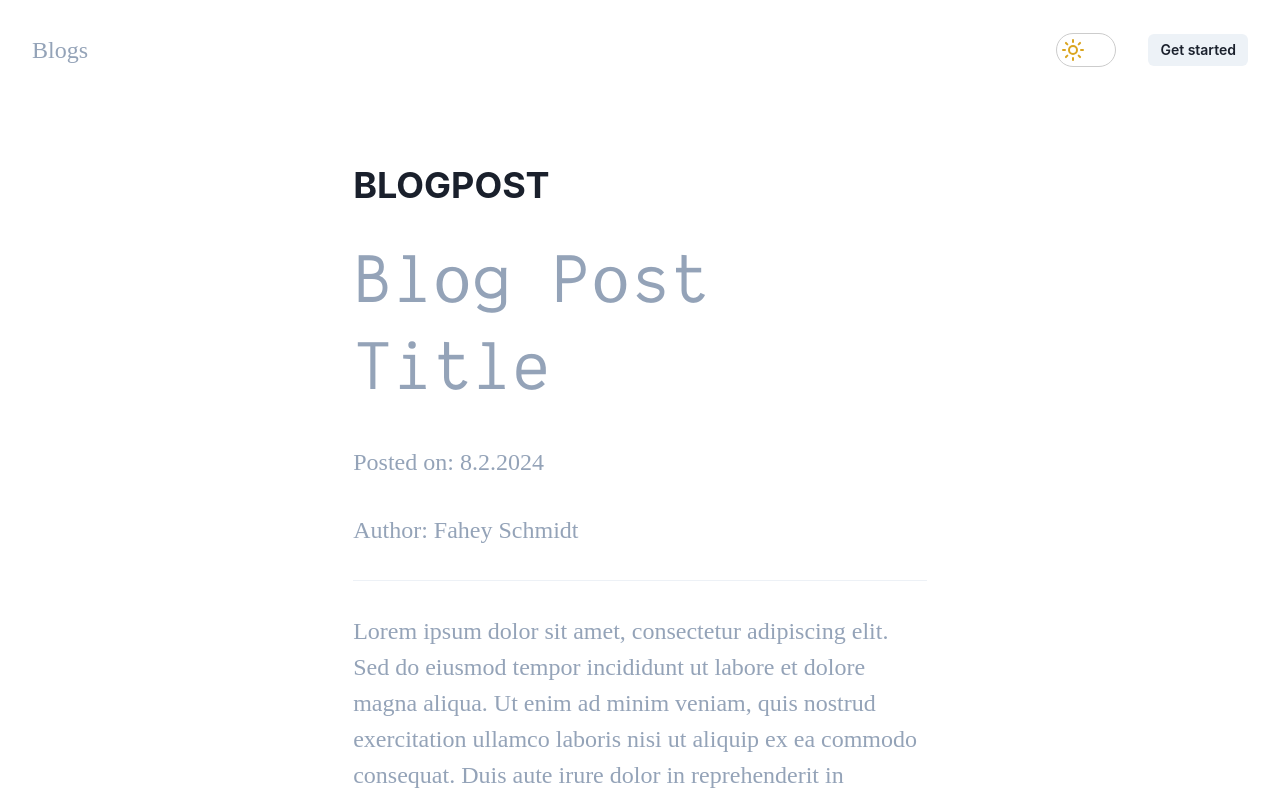
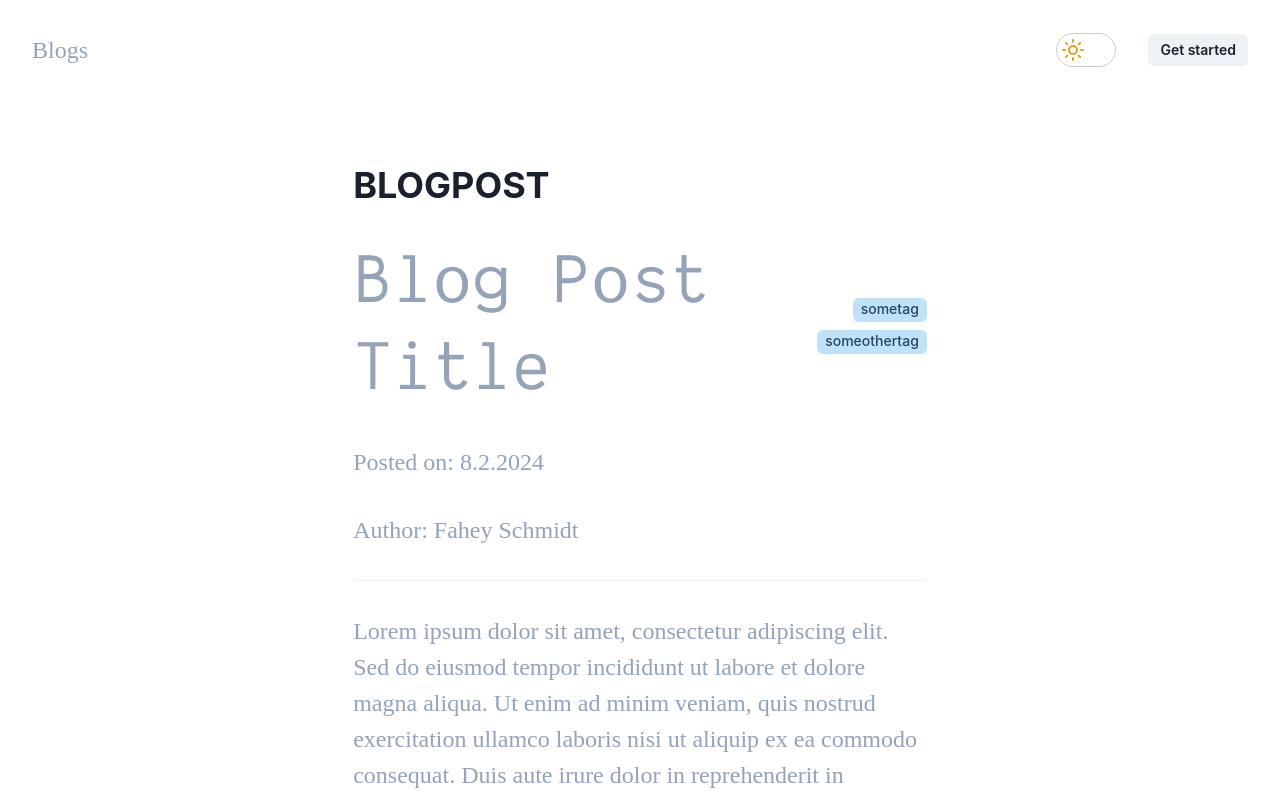
Before and after one commit to RauliYoung/QLimax, a Next.js app: page /blogpage in a window 1280 px wide. Shown: the top 800 px of the page. Built offline with nearby package versions, Linux system fonts and the light colour scheme; a web font is replaced by a local one.

Commit message:
tags to blogpage

```diff
--- a/src/app/blogpage/page.tsx
+++ b/src/app/blogpage/page.tsx
@@ -11,9 +11,11 @@ import {
   Textarea,
   IconButton,
   Flex,
+  Tag,
+  Stack,
 } from '@chakra-ui/react';
 import {useState} from 'react';
-import {BsHandThumbsUp, BsHeartFill} from 'react-icons/bs';
+import {BsHeartFill} from 'react-icons/bs';
 
 const BlogPostPage = () => {
   const date = new Date().toLocaleDateString('fi-FI');
@@ -23,10 +25,16 @@ const BlogPostPage = () => {
     <Container py={8}>
       <VStack spacing={8} alignItems="flex-start">
         <Heading>BLOGPOST</Heading>
+        <Flex alignItems="center" justifyContent="space-between">
           <h1>Blog Post Title</h1>
-          <p>Posted on: {date}</p>
-          <p>Author: Fahey Schmidt</p>
-          <Divider />
+          <Stack alignItems="flex-end" justifyContent="space-between">
+            <Tag colorScheme="blue">sometag</Tag>
+            <Tag colorScheme="blue">someothertag</Tag>
+            </Stack>
+        </Flex>
+        <p>Posted on: {date}</p>
+        <p>Author: Fahey Schmidt</p>
+        <Divider />
         <Text>
           <p>
             Lorem ipsum dolor sit amet, consectetur adipiscing elit. Sed do
@@ -40,7 +48,7 @@ const BlogPostPage = () => {
         </Text>
         <Divider />
         <Flex alignItems="center" justifyContent="space-between" w="full">
-        <Heading size="md">Comments</Heading>
+          <Heading size="md">Comments</Heading>
           <IconButton aria-label="like" icon={<BsHeartFill />} />
         </Flex>
         <Box w="full">
```
